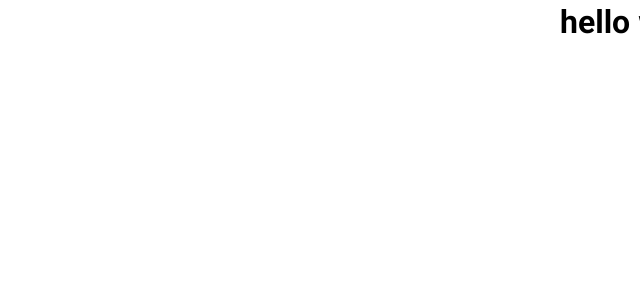
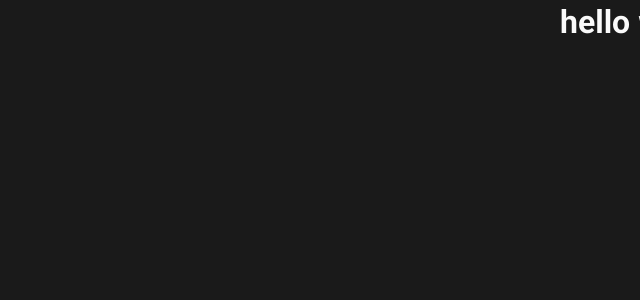
Before and after one commit to soheila-entezar/zaraban, a Next.js app: page / in a window 1280 px wide. Shown: the top 300 px of the page, without its empty margins (640-1280 px from the left). Built offline with nearby package versions, Linux system fonts and the light colour scheme.

Commit message:
[ADD] dark mode

```diff
--- a/src/app/globals.css
+++ b/src/app/globals.css
@@ -57,3 +57,10 @@ a {
     color: inherit;
     text-decoration: none;
 }
+html{
+    color-scheme: dark;
+}
+body{
+    background-color: var(--color-default-background);
+    color: var(--color-default-foreground);
+}
```
